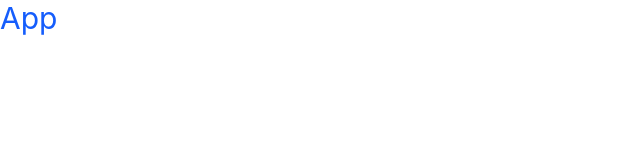
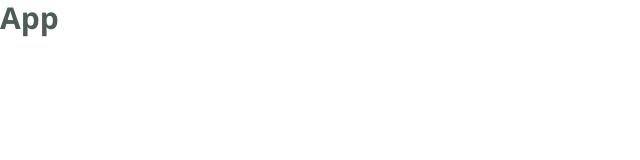
Before and after one commit to Qneji/Refund_react, a React (Vite) app: page / in a window 1280 px wide. Shown: the top 160 px of the page, without its empty margins (0-640 px from the left). Built offline with nearby package versions, Linux system fonts and the light colour scheme.

Commit message:
Criando temas personalizados

```diff
--- a/src/App.tsx
+++ b/src/App.tsx
@@ -1,5 +1,5 @@
 export function App() {
   return(
-    <h1 className="text-3xl text-blue-600">App</h1>
+    <h1 className="text-3xl font-bold text-gray-200">App</h1>
   )
 }
--- a/src/index.css
+++ b/src/index.css
@@ -1 +1,16 @@
-@import "tailwindcss"
+@import "tailwindcss";
+
+@theme {
+  --default-font-family: "Open Sans", serif;
+
+  --color-gray-100: #1f2523;
+  --color-gray-200: #4d5c57;
+  --color-gray-300: #cdd5d2;
+  --color-gray-400: #e4ece9;
+  --color-gray-500: #f9fbfa;
+
+  --color-green-100: #1f8459;
+  --color-green-200: #2cb178;
+
+  --text-xxs: 0.625rem;
+};
```
